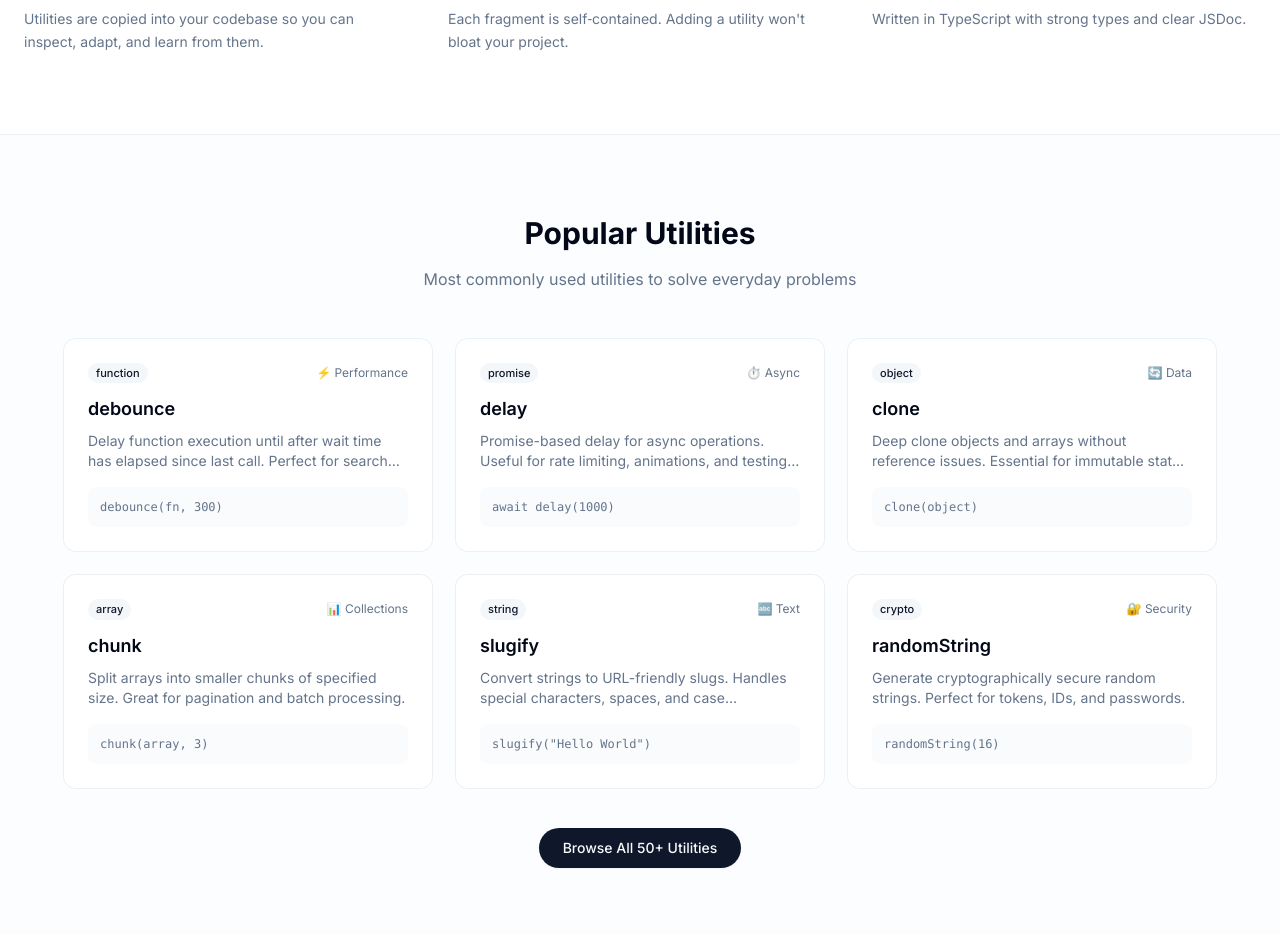
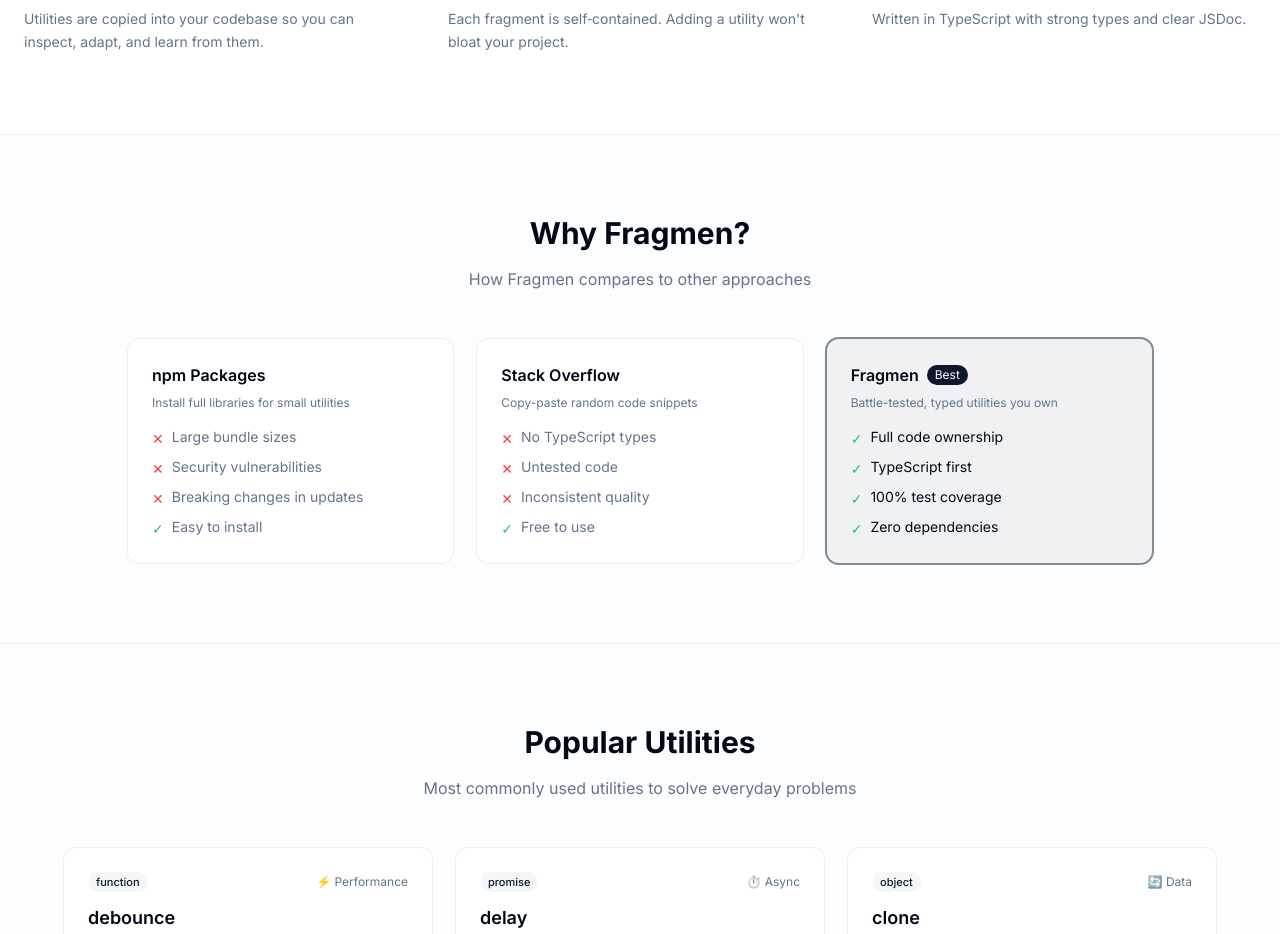
Before and after one commit to wiesnerbernard/fragmen, a Next.js app in the folder apps/web/: page / in a window 1280 px wide. Shown: the part 1720-2654 px from the top of the page. Built offline with nearby package versions, Linux system fonts and the light colour scheme.

Commit message:
Add comparison section showing Fragmen vs alternatives
Three-column comparison highlighting differences between npm packages, Stack Overflow, and Fragmen with pros/cons for each approach.

```diff
--- a/apps/web/app/page.tsx
+++ b/apps/web/app/page.tsx
@@ -169,6 +169,107 @@
               <p className="text-sm text-muted-foreground leading-relaxed">
                 Written in TypeScript with strong types and clear JSDoc.
               </p>
+            </div>
+          </div>
+        </div>
+      </section>
+
+      {/* Comparison Section */}
+      <section className="border-t border-border/60 bg-secondary/20">
+        <div className="container mx-auto px-6 py-20">
+          <div className="mx-auto max-w-5xl">
+            <h2 className="text-3xl font-bold mb-4 text-center">Why Fragmen?</h2>
+            <p className="text-center text-muted-foreground mb-12">
+              How Fragmen compares to other approaches
+            </p>
+
+            <div className="grid md:grid-cols-3 gap-6">
+              {/* npm Packages */}
+              <div className="rounded-xl bg-background p-6 ring-1 ring-border/60">
+                <div className="mb-4">
+                  <h3 className="font-semibold mb-2">npm Packages</h3>
+                  <p className="text-xs text-muted-foreground mb-3">
+                    Install full libraries for small utilities
+                  </p>
+                </div>
+                <div className="space-y-2 text-sm">
+                  <div className="flex items-start gap-2">
+                    <span className="text-red-500 mt-0.5">✕</span>
+                    <span className="text-muted-foreground">Large bundle sizes</span>
+                  </div>
+                  <div className="flex items-start gap-2">
+                    <span className="text-red-500 mt-0.5">✕</span>
+                    <span className="text-muted-foreground">Security vulnerabilities</span>
+                  </div>
+                  <div className="flex items-start gap-2">
+                    <span className="text-red-500 mt-0.5">✕</span>
+                    <span className="text-muted-foreground">Breaking changes in updates</span>
+                  </div>
+                  <div className="flex items-start gap-2">
+                    <span className="text-green-500 mt-0.5">✓</span>
+                    <span className="text-muted-foreground">Easy to install</span>
+                  </div>
+                </div>
+              </div>
+
+              {/* Stack Overflow */}
+              <div className="rounded-xl bg-background p-6 ring-1 ring-border/60">
+                <div className="mb-4">
+                  <h3 className="font-semibold mb-2">Stack Overflow</h3>
+                  <p className="text-xs text-muted-foreground mb-3">
+                    Copy-paste random code snippets
+                  </p>
+                </div>
+                <div className="space-y-2 text-sm">
+                  <div className="flex items-start gap-2">
+                    <span className="text-red-500 mt-0.5">✕</span>
+                    <span className="text-muted-foreground">No TypeScript types</span>
+                  </div>
+                  <div className="flex items-start gap-2">
+                    <span className="text-red-500 mt-0.5">✕</span>
+                    <span className="text-muted-foreground">Untested code</span>
+                  </div>
+                  <div className="flex items-start gap-2">
+                    <span className="text-red-500 mt-0.5">✕</span>
+                    <span className="text-muted-foreground">Inconsistent quality</span>
+                  </div>
+                  <div className="flex items-start gap-2">
+                    <span className="text-green-500 mt-0.5">✓</span>
+                    <span className="text-muted-foreground">Free to use</span>
+                  </div>
+                </div>
+              </div>
+
+              {/* Fragmen */}
+              <div className="rounded-xl bg-primary/5 p-6 ring-2 ring-primary/50">
+                <div className="mb-4">
+                  <div className="flex items-center gap-2 mb-2">
+                    <h3 className="font-semibold">Fragmen</h3>
+                    <span className="text-xs bg-primary text-primary-foreground px-2 py-0.5 rounded-full">Best</span>
+                  </div>
+                  <p className="text-xs text-muted-foreground mb-3">
+                    Battle-tested, typed utilities you own
+                  </p>
+                </div>
+                <div className="space-y-2 text-sm">
+                  <div className="flex items-start gap-2">
+                    <span className="text-green-500 mt-0.5">✓</span>
+                    <span className="text-foreground">Full code ownership</span>
+                  </div>
+                  <div className="flex items-start gap-2">
+                    <span className="text-green-500 mt-0.5">✓</span>
+                    <span className="text-foreground">TypeScript first</span>
+                  </div>
+                  <div className="flex items-start gap-2">
+                    <span className="text-green-500 mt-0.5">✓</span>
+                    <span className="text-foreground">100% test coverage</span>
+                  </div>
+                  <div className="flex items-start gap-2">
+                    <span className="text-green-500 mt-0.5">✓</span>
+                    <span className="text-foreground">Zero dependencies</span>
+                  </div>
+                </div>
+              </div>
             </div>
           </div>
         </div>
```
